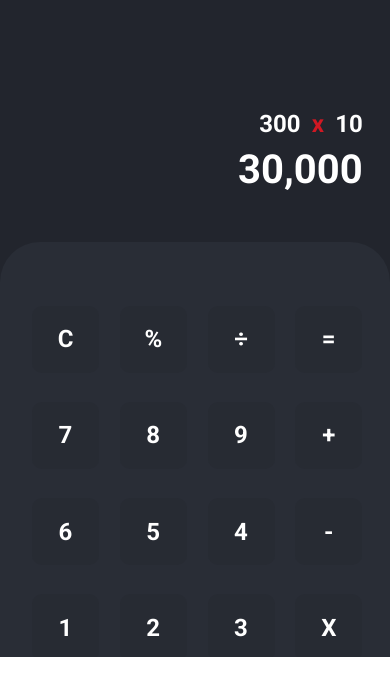
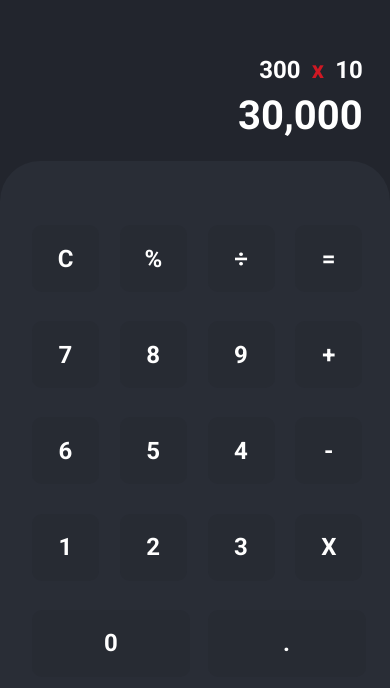
Before and after one commit to ramaadaann/calculator-vanila-javascript, a plain HTML site: page index.html in a window 390 px wide. Shown: the part 187-875 px from the top of the page. Before the commit the page ends 844 px from the top, so only its background shows below. Drawn offline with Linux system fonts and the light colour scheme.

Commit message:
try demo 2

```diff
--- a/assets/styles/globals.css
+++ b/assets/styles/globals.css
@@ -7,7 +7,7 @@
 @media only screen and (max-width: 640px) {
   .screen {
     width: 100%;
-    height: 100vh;
+    height: 58.25rem;
     background-color: #22252d;
     box-sizing: border-box;
     padding: 2.5rem 0 0 0;
@@ -30,7 +30,7 @@
     height: 83px;
     margin: auto;
     right: 7%;
-    bottom: 55%;
+    bottom: 65%;
     position: absolute;
     display: flex;
     align-items: flex-end;
@@ -59,7 +59,7 @@
     width: 100%;
     height: 36.5rem;
     position: absolute;
-    bottom: -20%;
+    bottom: 0%;
     background-color: #292d36;
     border-radius: 40px 40px 0 0;
     box-sizing: border-box;
@@ -68,10 +68,6 @@
     grid-template-columns: repeat(4, minmax(0, 1fr));
     gap: 1.563rem;
     row-gap: 1.563rem;
-    -webkit-border-radius: 40px 40px 0 0;
-    -moz-border-radius: 40px 40px 0 0;
-    -ms-border-radius: 40px 40px 0 0;
-    -o-border-radius: 40px 40px 0 0;
   }
 
   .button {
```
